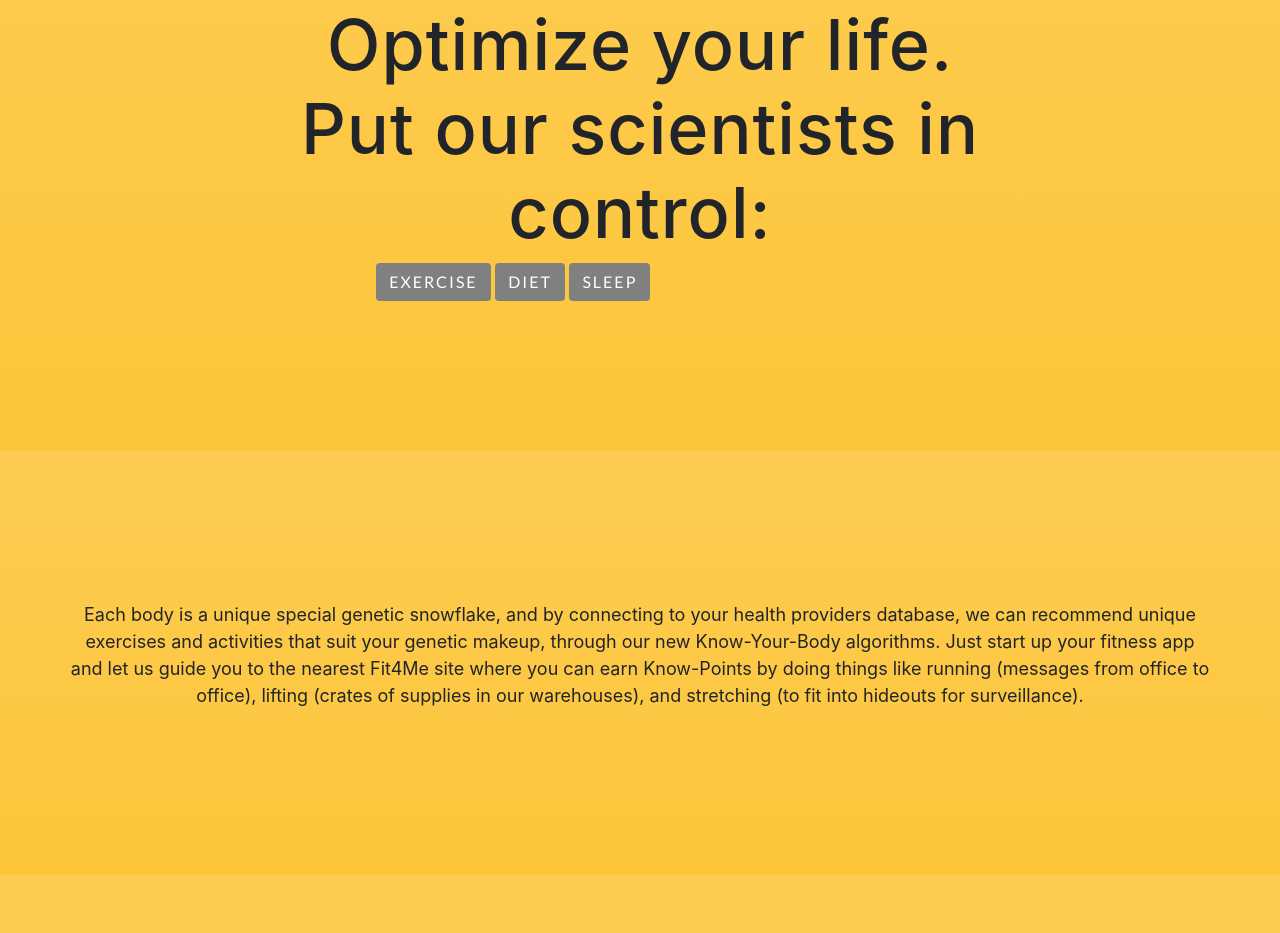
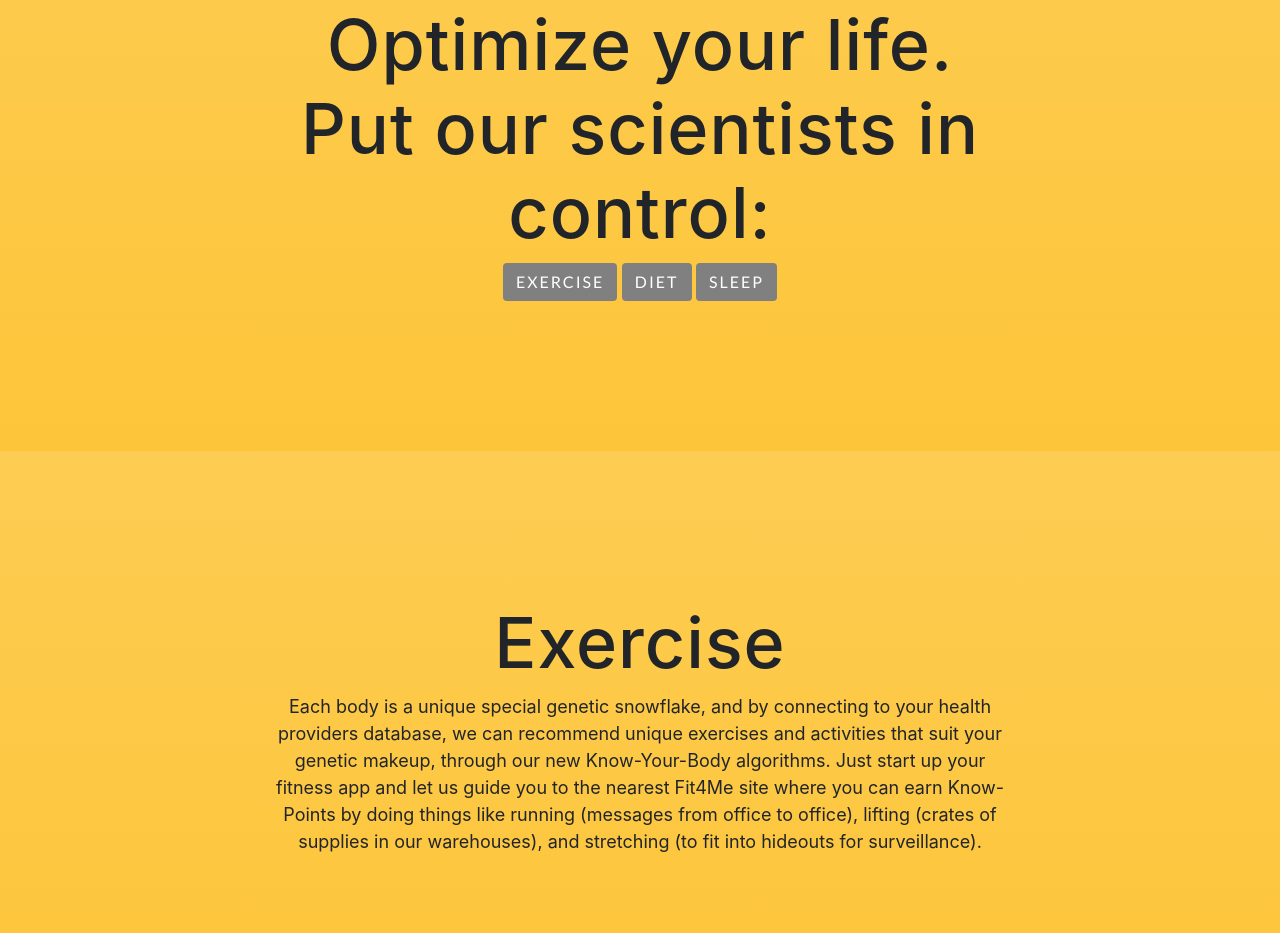
Before and after one commit to JaredGMead/KnowPhone, a website with bundled scripts: page health.html in a window 1280 px wide. Shown: the part 947-1880 px from the top of the page. Built offline with nearby package versions, Linux system fonts and the light colour scheme; a web font is replaced by a local one.

Commit message:
Joey- committed some fixes for text and format

```diff
--- a/health.html
+++ b/health.html
@@ -73,7 +73,7 @@
           <div class="col-md-8 mx-auto">
             <h2 class="section-heading">Optimize your life. Put our scientists in control:</h2>
             <div class="row">
-              <div class="col-lg-8">
+              <div class="col-lg-8 mx-auto">
                 <a href="#exercise" class="btn btn-outline btn-xl js-scroll-trigger" style= "background-color:grey">Exercise</a>
                 <a href="#diet" class="btn btn-outline btn-xl js-scroll-trigger" style= "background-color:grey">Diet</a>
                 <a href="#sleep" class="btn btn-outline btn-xl js-scroll-trigger" style= "background-color:grey">Sleep</a>
@@ -86,8 +86,11 @@
 
     <section class="download bg-primary text-center" id="exercise">
       <div class="container">
+        <div class="col-md-8 mx-auto">
+          <h2 class="section-heading">Exercise</h2>
           <div class="row">
               <p>Each body is a unique special genetic snowflake, and by connecting to your health providers database, we can recommend unique exercises and activities that suit your genetic makeup, through our new Know-Your-Body algorithms. Just start up your fitness app and let us guide you to the nearest Fit4Me site where you can earn Know-Points by doing things like running (messages from office to office), lifting (crates of supplies in our warehouses), and stretching (to fit into hideouts for surveillance).</p>
+          </div>
         </div>
       </div>
     </section>
@@ -108,7 +111,10 @@
       <section class="download bg-primary text-center" id="sleep">
         <div class="container">
           <div class="row">
+            <div class="col-md-8 mx-auto">
+              <h2 class="section-heading">Sleep</h2>
                 <p>What's better than a good night's sleep? Getting that same restful, relaxed, ready to start the day feeling in just 90 minutes! Thanks to patented Know-Your-Body technology, we can sync binaural sound waves to your brain's optimal auditory range inorder to lull you into deep sleep, then wake you up by inverting the signal. No longer will you be woken up by snoring partners, crying babies, or pushy pets. Get the rest you need in the shortest time to maximize your day today!</p>
+            </div>
           </div>
         </div>
       </section>
```
Lines whose indentation alone changed are shown as unchanged.
